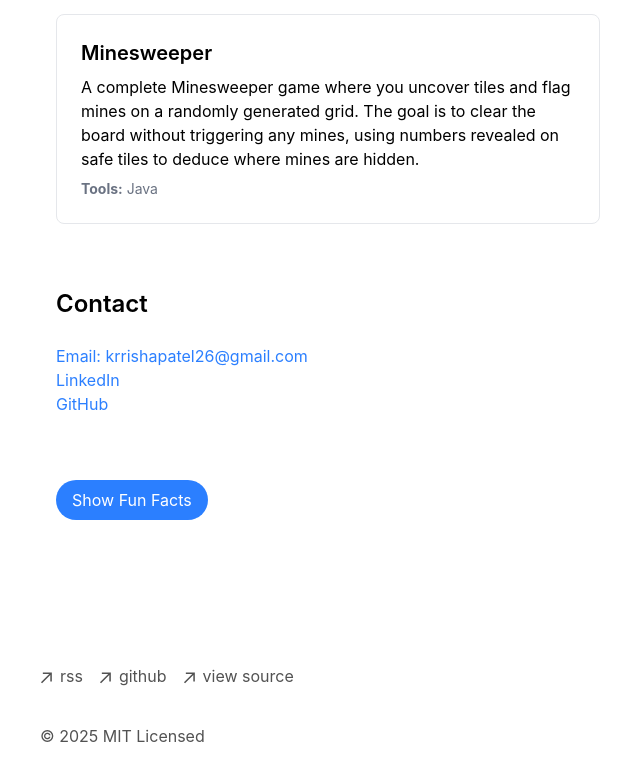
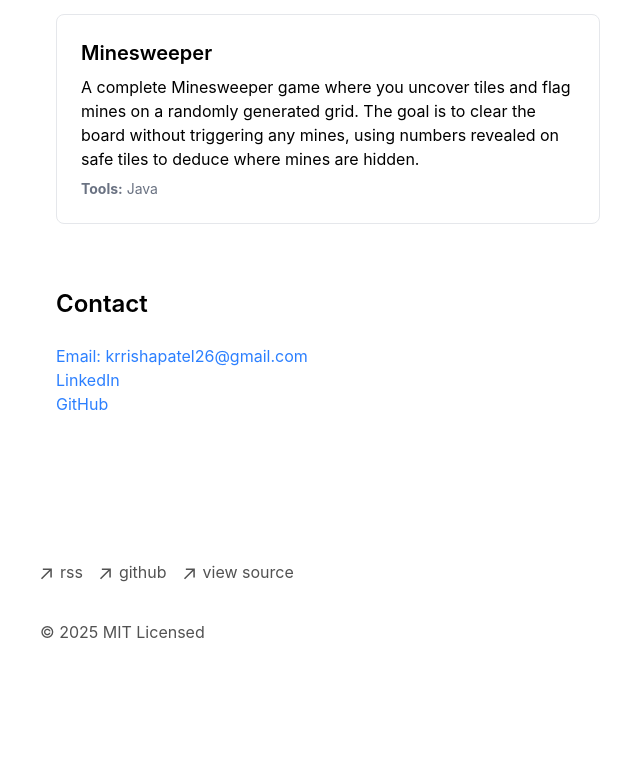
Before and after one commit to krrishapatel/Krrisha-Patel-Portfolio, a Next.js app: page / in a window 1280 px wide. Shown: the part 3874-4654 px from the top of the page, without its empty margins (312-952 px from the left). After the commit the page ends 4582 px from the top, so only its background shows below. Built offline with nearby package versions, Linux system fonts and the light colour scheme.

Commit message:
Update page.tsx

```diff
--- a/app/page.tsx
+++ b/app/page.tsx
@@ -1,14 +1,8 @@
-import React, { useState } from 'react';
+import React from 'react';
 import Head from 'next/head';
 import Link from 'next/link';
 
 export default function Portfolio() {
-  const [showFunFacts, setShowFunFacts] = useState(false);
-
-  const toggleFunFacts = () => {
-    setShowFunFacts(!showFunFacts);
-  };
-
   return (
     <div className="min-h-screen bg-white text-black py-12">
       <Head>
@@ -46,8 +40,7 @@ export default function Portfolio() {
           <WorkCard
             company="Jane Street Capital"
             title="Research Intern"
-            description="Designed algorithmic solutions in game theory and graph theory using Python, enhancing decision-making. Achieved top 10 PnL in a 6-hour ETC, generating $9M+ in simulated profits. Collaborated with Math Olympians and traders to apply probabilistic theory to trading strategies."
-          />
+            description="Designed algorithmic solutions in game theory and graph theory using Python, enhancing decision-making. Achieved top 10 PnL in a 6-hour ETC, generating $9M+ in simulated profits. Collaborated with Math Olympians and traders to apply probabilistic theory to trading strategies."          />
           <WorkCard
             company="GoAhead Ventures"
             title="Venture Scout"
@@ -61,13 +54,13 @@ export default function Portfolio() {
           <WorkCard
             company="Infosys"
             title="Tech Consultant"
-            description="Accelerated client timelines by 30%, boosting retention by 15% for 150+ clients with RPA. Identified RPA acquisitions worth $20M+ annually. Developed a cloud analytics platform with AWS Bedrock and Azure OpenAI, improving segmentation by 25% and uncovering $5M+ in revenue. Expanded IPA globally, increasing market reach by 40%."
-          />
+            description="Accelerated client timelines by 30%, boosting retention by 15% for 150+ clients with RPA. Identified RPA acquisitions worth $20M+ annually. Developed a cloud analytics platform with AWS Bedrock and Azure OpenAI, improving segmentation by 25% and uncovering $5M+ in revenue. Expanded IPA globally, increasing market reach by 40%."          />
           <WorkCard
             company="Stanford University Interventional Radiology Lab"
             title="Research Intern"
             description="Analyzed the biological role of MSC-EVs in diabetes mellitus and diabetic complications, designing a minimally invasive microfluidic drug delivery system for targeted pancreatic treatment with 90% delivery accuracy in vitro."
           />
+
         </section>
 
         {/* Leadership & Entrepreneurship Section */}
@@ -128,6 +121,7 @@ export default function Portfolio() {
             description="A complete Minesweeper game where you uncover tiles and flag mines on a randomly generated grid. The goal is to clear the board without triggering any mines, using numbers revealed on safe tiles to deduce where mines are hidden."
             tools="Java"
           />
+
         </section>
 
         {/* Contact Section */}
@@ -149,23 +143,6 @@ export default function Portfolio() {
             </Link>
           </p>
         </section>
-
-        {/* Fun Facts Section */}
-        <section id="fun-facts" className="mb-16">
-          <button onClick={toggleFunFacts} className="px-4 py-2 bg-blue-500 text-white rounded-full hover:bg-blue-600 transition duration-300">
-            {showFunFacts ? "Hide Fun Facts" : "Show Fun Facts"}
-          </button>
-          {showFunFacts && (
-            <div className="mt-6">
-              <ul className="list-disc pl-6">
-                <li>I can code a game in Python in under an hour!</li>
-                <li>I'm a huge fan of AI and its potential to revolutionize healthcare.</li>
-                <li>I once built a DIY prosthetic for a neighbor who couldn't afford one.</li>
-                <li>I'm passionate about creating solutions that have a real-world impact.</li>
-              </ul>
-            </div>
-          )}
-        </section>
       </main>
     </div>
   );
```
